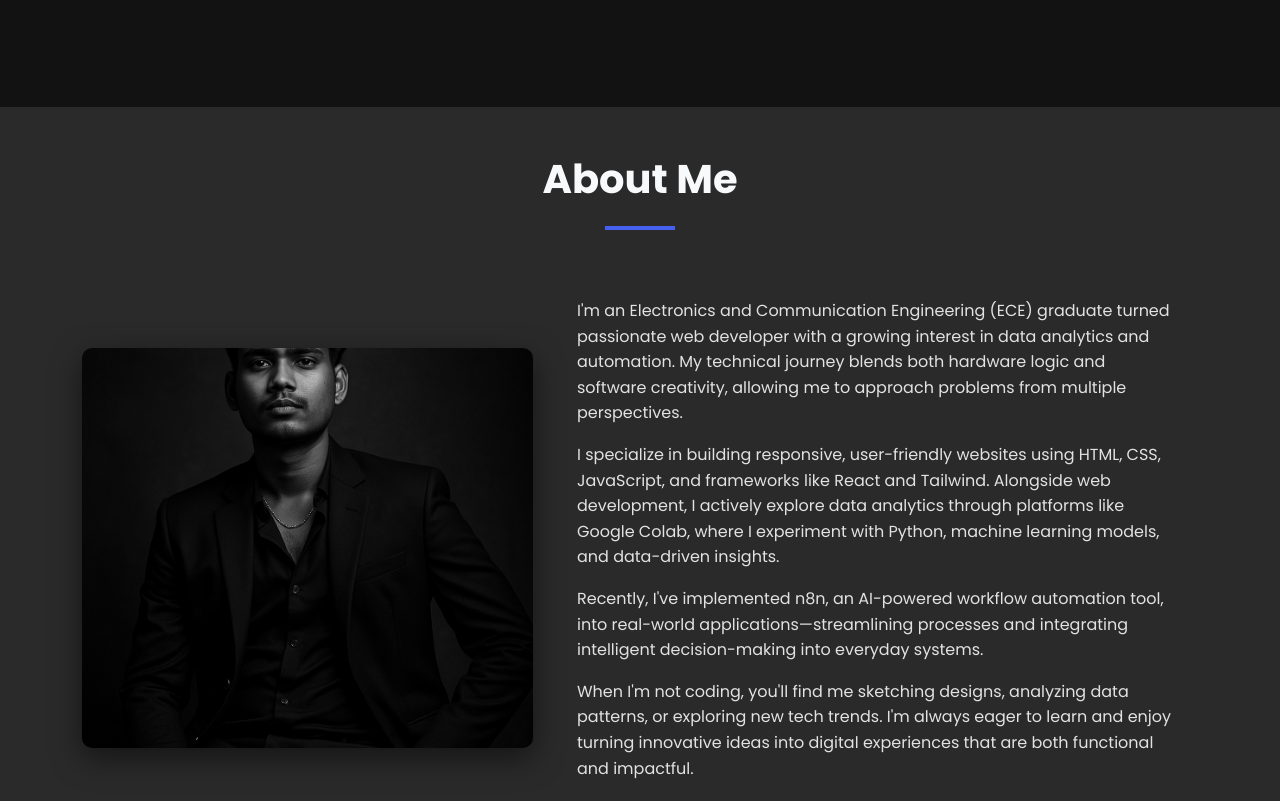
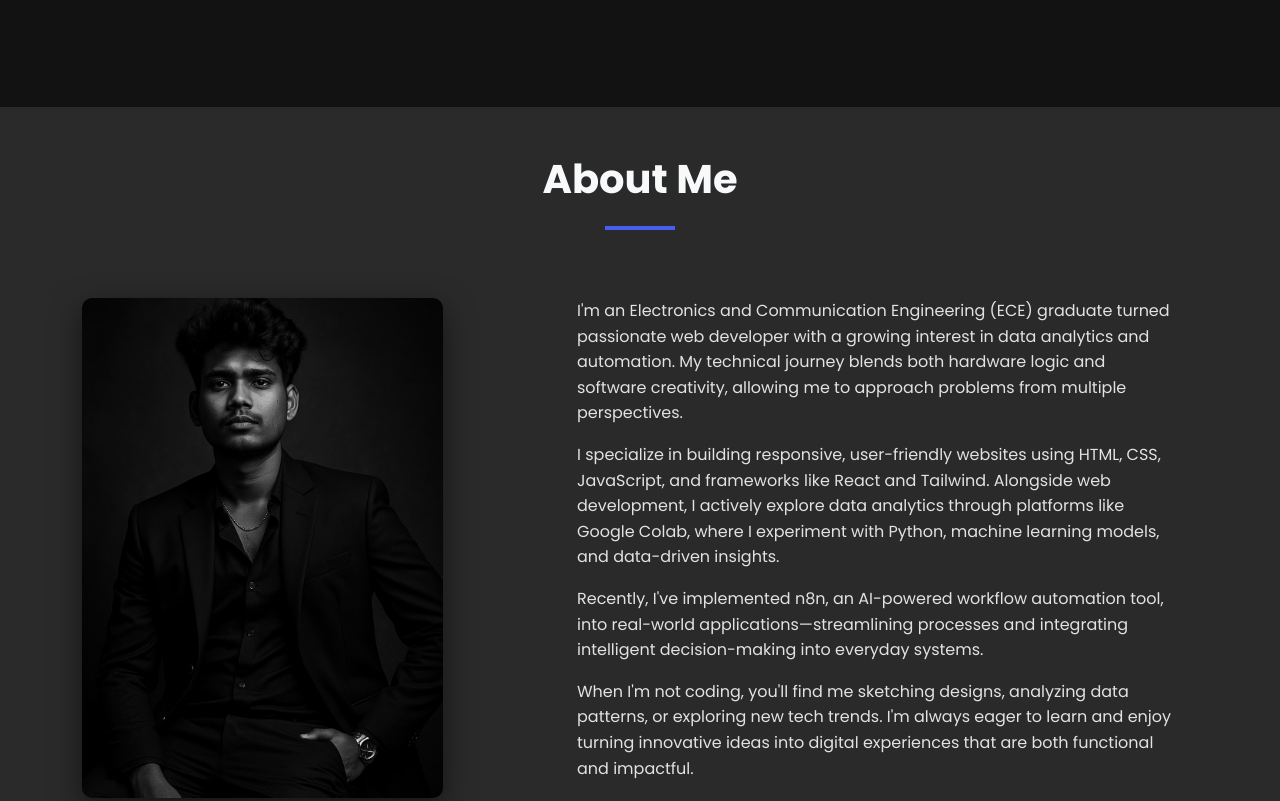
Before and after one commit to Hari2343004/My-portfolio, a plain HTML site: page index.html in a window 1280 px wide. Shown: the part 749-1550 px from the top of the page. Drawn offline with nearby package versions, Linux system fonts and the light colour scheme.

Commit message:
Update styles.css

```diff
--- a/styles.css
+++ b/styles.css
@@ -113,8 +113,8 @@ section {
 /* About Section */
 .about-img-container {
     position: relative;
-    width: 100%;
-    height: 400px;
+    width: 80%;
+    height: 500px;
     border-radius: 10px;
     overflow: hidden;
     box-shadow: 0 10px 30px rgba(0, 0, 0, 0.5);
```
